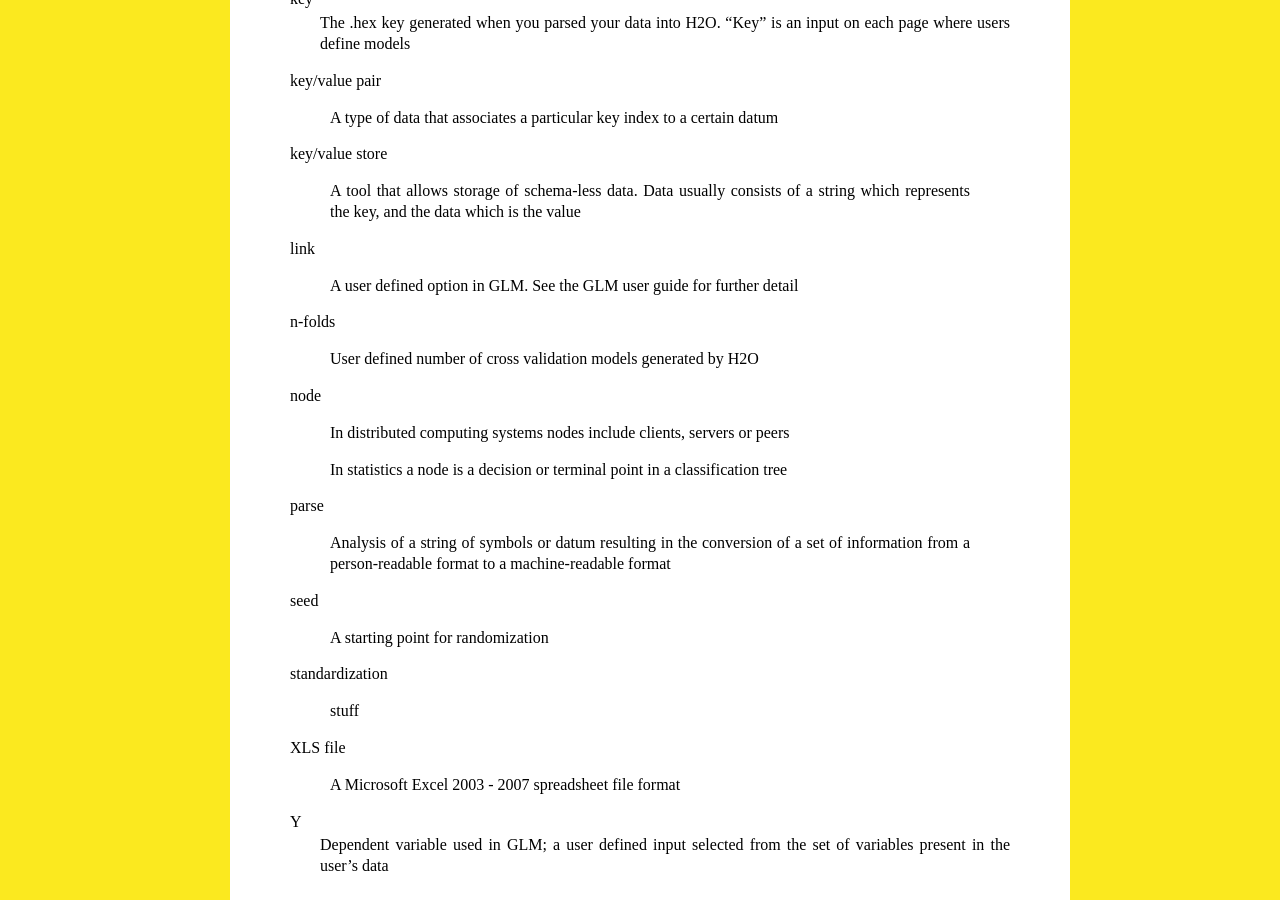
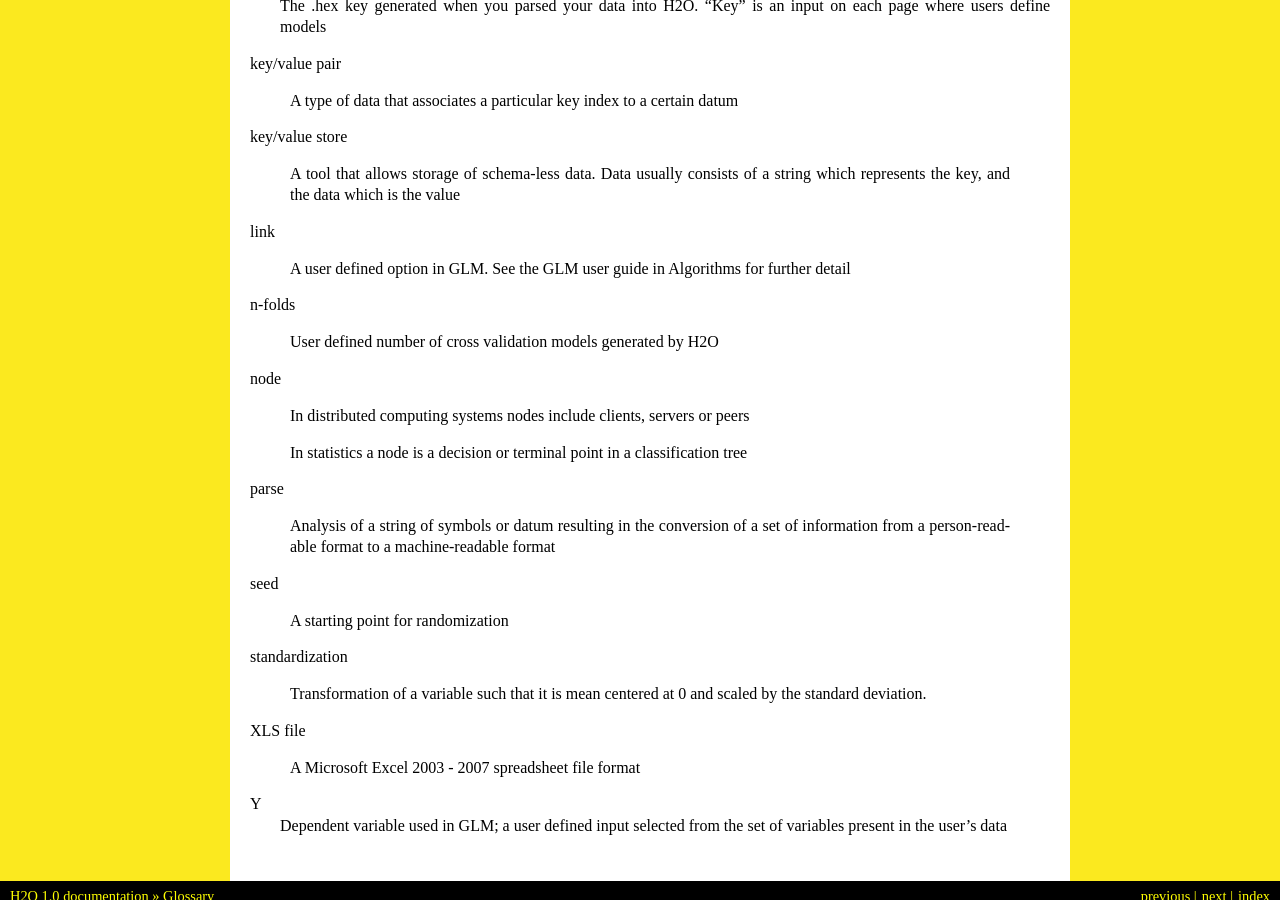
Before and after one commit to devinshields/h2odocs, a Sphinx documentation site: the page built from source/glossary.rst, in a window 1280 px wide and 900 px high, scrolled down 1357 px. Built offline with Sphinx 7.4.7, drawn with Linux system fonts in a browser that asks for light colours; formulas are drawn with MathJax 3; pages that are not in the unit, such as notebooks, are missing from menus; some of the changed text lies outside the part shown.

Commit message:
additional indexing fixes

```diff
--- a/source/glossary.rst
+++ b/source/glossary.rst
@@ -10,6 +10,7 @@ Glossary
    Maker of H2O. Visit our website at
 
 ::
+
   http://0xdata.com
 
 
@@ -71,64 +72,68 @@ HEX format
 
 instance
 
-        An instance of H2O occurs each time the user opens and runs H2O, and in the   process builds a cluster of nodes (even a one node cluster on their local machine). The instance begins when the cluster is formed, and terminates when the program is closed and the cloud is terminated.
+   An instance of H2O occurs each time the user opens and runs H2O, and
+   in the   process builds a cluster of nodes (even a one
+   node cluster on their local machine). The instance begins when the
+   cluster is formed, and terminates when the program is closed
+   and the cloud is terminated.
 
-   job
+job
 
-        A piece of work that needs to be done. For example, reading
-        in a data file, parsing a data file, or building a model
+   A piece of work that needs to be done. For example, reading
+   in a data file, parsing a data file, or building a model
 
-   key
-	The .hex key generated when you parsed your data into
-	H2O. "Key" is an input on each page where users define models
+key
+   The .hex key generated when you parsed your data into
+   H2O. "Key" is an input on each page where users define models
 
-   key/value pair
+key/value pair
 
-        A type of data that associates a particular key index to a
-	certain datum
+   A type of data that associates a particular key index to a
+   certain datum
 
-   key/value store
+key/value store
 
-        A tool that allows storage of schema-less data. Data usually
-	consists of a string which represents the key, and the data
-	which is the value
+   A tool that allows storage of schema-less data. Data usually
+   consists of a string which represents the key, and the data
+   which is the value
 
-   link
+link
 
- 	A user defined option in GLM. See the GLM user guide for
-	further detail
+   A user defined option in GLM. See the GLM user guide in Algorithms
+   for further detail
 
-   n-folds
+n-folds
 
-	User defined number of cross validation models generated by H2O
+   User defined number of cross validation models generated by H2O
 
+node
 
-   node
+   In distributed computing systems nodes include clients,
+   servers or peers
 
-        In distributed computing systems nodes include clients,
-	servers or peers
+   In statistics a node is a decision or terminal point in a
+   classification tree
 
-	In statistics a node is a decision or terminal point in a
-	classification tree
+parse
 
-   parse
+   Analysis of a string of symbols or datum resulting in the
+   conversion of a set of information from a person-readable
+   format to a machine-readable format
 
-        Analysis of a string of symbols or datum resulting in the
-	conversion of a set of information from a person-readable
-	format to a machine-readable format
+seed
 
-   seed
+   A starting point for randomization
 
-        A starting point for randomization
+standardization
 
-   standardization
+   Transformation of a variable such that it is mean centered at 0 and
+   scaled by the standard deviation.
 
-        stuff
+XLS file
 
-   XLS file
+   A Microsoft Excel 2003 - 2007 spreadsheet file format
 
-        A Microsoft Excel 2003 - 2007 spreadsheet file format
-
-   Y
-	Dependent variable used in GLM; a user defined input selected
-	from the set of variables present in the user's data
+Y
+   Dependent variable used in GLM; a user defined input selected
+   from the set of variables present in the user's data
```
